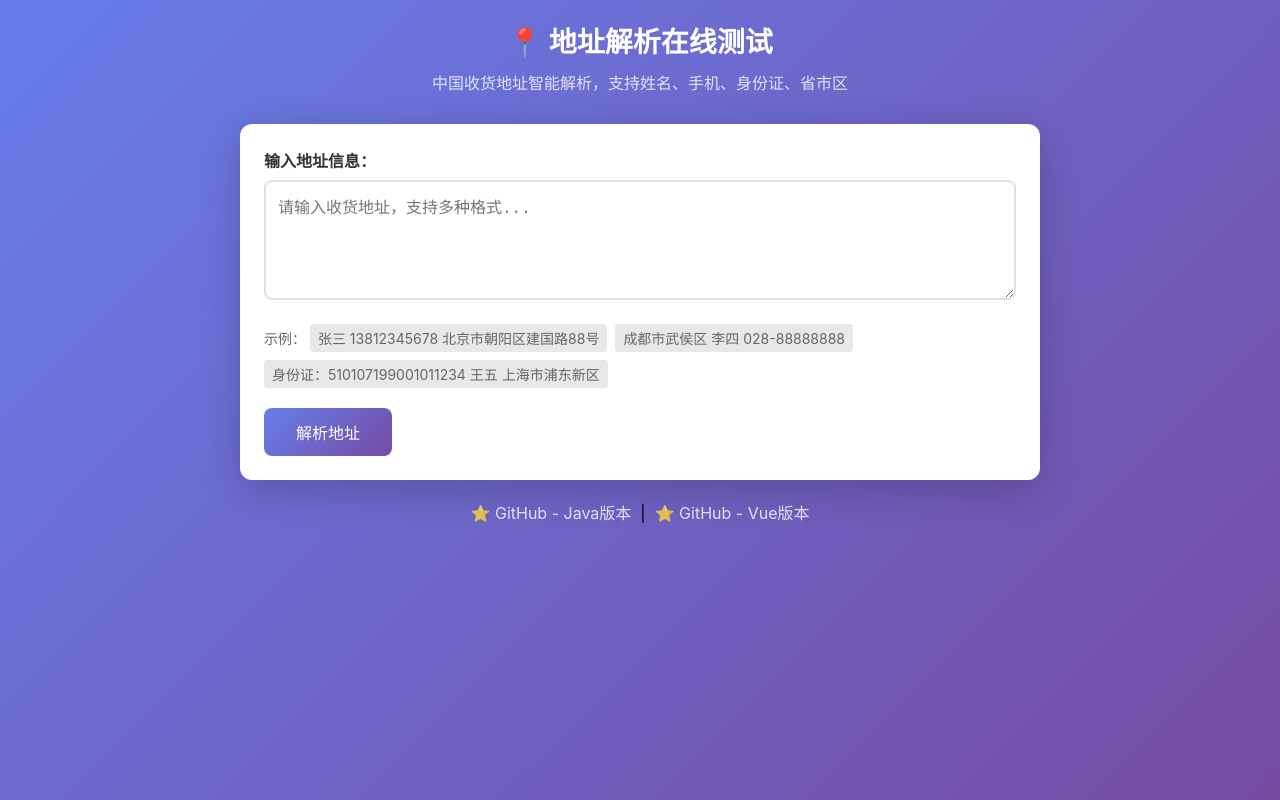
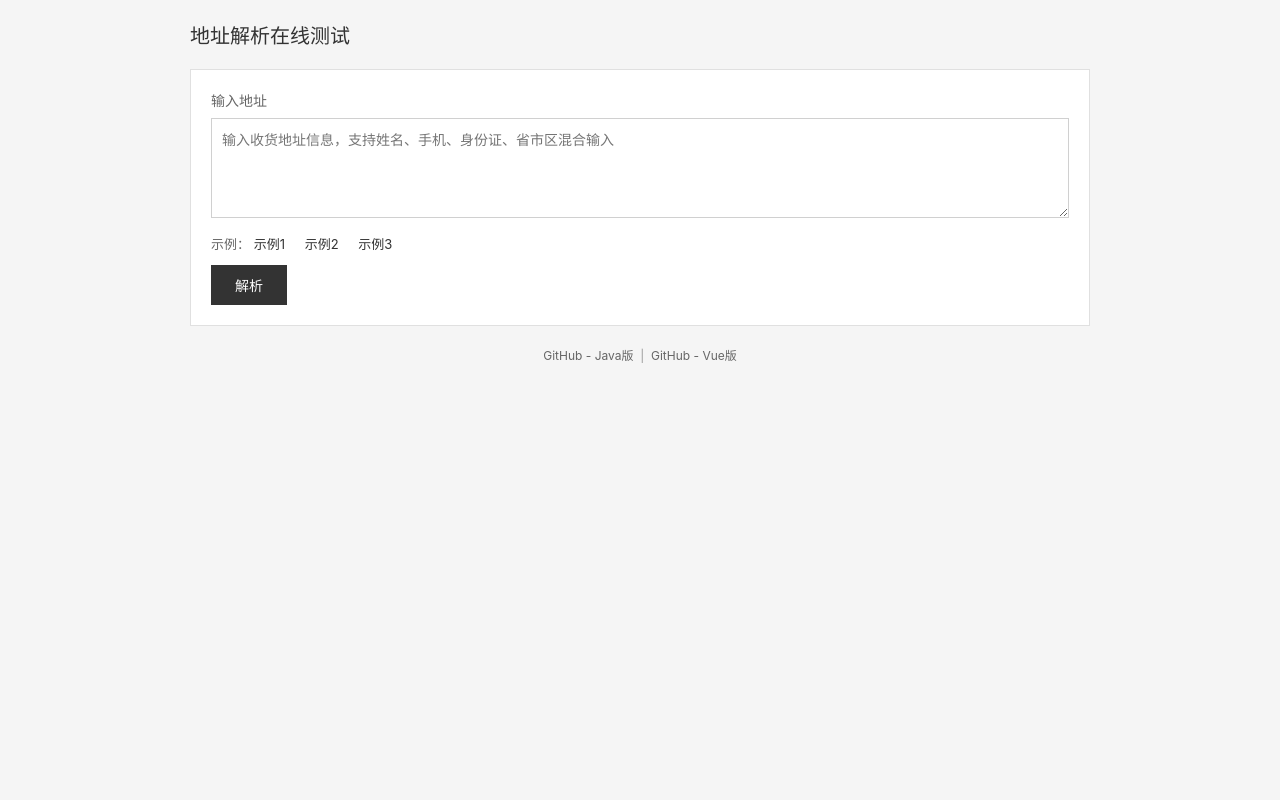
Before and after one commit to Lqiuqiuzi/address-parse-vue, a website: page docs/index.html in a window 1280 px wide. Drawn offline with Linux system fonts and the light colour scheme.

Commit message:
Update demo style

```diff
--- a/docs/index.html
+++ b/docs/index.html
@@ -3,154 +3,106 @@
 <head>
     <meta charset="UTF-8">
     <meta name="viewport" content="width=device-width, initial-scale=1.0">
-    <title>地址解析在线测试 - Address Parse</title>
+    <title>地址解析在线测试</title>
     <style>
         * { box-sizing: border-box; margin: 0; padding: 0; }
         body {
             font-family: -apple-system, BlinkMacSystemFont, 'Segoe UI', Roboto, sans-serif;
-            background: linear-gradient(135deg, #667eea 0%, #764ba2 100%);
-            min-height: 100vh;
+            background: #f5f5f5;
             padding: 20px;
-        }
-        .container {
-            max-width: 800px;
-            margin: 0 auto;
-        }
-        h1 {
-            color: white;
-            text-align: center;
-            margin-bottom: 10px;
-            font-size: 28px;
-        }
-        .subtitle {
-            color: rgba(255,255,255,0.8);
-            text-align: center;
-            margin-bottom: 30px;
-        }
-        .card {
-            background: white;
-            border-radius: 12px;
-            padding: 24px;
-            box-shadow: 0 10px 40px rgba(0,0,0,0.2);
-        }
-        label {
-            display: block;
-            font-weight: 600;
-            margin-bottom: 8px;
             color: #333;
         }
+        .container { max-width: 900px; margin: 0 auto; }
+        h1 { font-size: 20px; margin-bottom: 20px; font-weight: 500; }
+        .card {
+            background: #fff;
+            border: 1px solid #e0e0e0;
+            padding: 20px;
+            margin-bottom: 20px;
+        }
+        label { display: block; font-size: 14px; color: #666; margin-bottom: 8px; }
         textarea {
             width: 100%;
-            height: 120px;
+            height: 100px;
+            padding: 10px;
+            border: 1px solid #d0d0d0;
+            font-size: 14px;
+            resize: vertical;
+        }
+        textarea:focus { outline: none; border-color: #999; }
+        .btn {
+            background: #333;
+            color: #fff;
+            border: none;
+            padding: 10px 24px;
+            font-size: 14px;
+            cursor: pointer;
+            margin-top: 12px;
+        }
+        .btn:hover { background: #555; }
+        .result { display: none; }
+        .result.show { display: block; }
+        .result-title { font-size: 14px; color: #666; margin-bottom: 12px; }
+        table { width: 100%; border-collapse: collapse; font-size: 14px; }
+        th, td { padding: 12px; text-align: left; border-bottom: 1px solid #eee; }
+        th { width: 120px; color: #666; font-weight: normal; background: #fafafa; }
+        td { color: #333; }
+        .code { color: #999; font-size: 12px; margin-left: 8px; }
+        .json-box {
+            background: #f8f8f8;
+            border: 1px solid #e0e0e0;
             padding: 12px;
-            border: 2px solid #e0e0e0;
-            border-radius: 8px;
-            font-size: 16px;
-            resize: vertical;
-            transition: border-color 0.3s;
+            font-family: monospace;
+            font-size: 12px;
+            white-space: pre-wrap;
+            word-break: break-all;
+            margin-top: 16px;
+            max-height: 300px;
+            overflow: auto;
         }
-        textarea:focus {
-            outline: none;
-            border-color: #667eea;
-        }
-        .btn {
-            background: linear-gradient(135deg, #667eea 0%, #764ba2 100%);
-            color: white;
-            border: none;
-            padding: 12px 32px;
-            font-size: 16px;
-            border-radius: 8px;
-            cursor: pointer;
-            margin-top: 16px;
-            transition: transform 0.2s, box-shadow 0.2s;
-        }
-        .btn:hover {
-            transform: translateY(-2px);
-            box-shadow: 0 4px 12px rgba(102, 126, 234, 0.4);
-        }
-        .result {
-            margin-top: 24px;
-            padding: 20px;
-            background: #f8f9fa;
-            border-radius: 8px;
-            display: none;
-        }
-        .result.show { display: block; }
-        .result-item {
-            display: flex;
-            padding: 10px 0;
-            border-bottom: 1px solid #e0e0e0;
-        }
-        .result-item:last-child { border-bottom: none; }
-        .result-label {
-            width: 100px;
-            color: #666;
-            flex-shrink: 0;
-        }
-        .result-value {
-            color: #333;
-            font-weight: 500;
-        }
-        .examples {
-            margin-top: 16px;
-            font-size: 14px;
-            color: #666;
-        }
-        .examples span {
-            display: inline-block;
-            background: #e8e8e8;
-            padding: 4px 8px;
-            border-radius: 4px;
-            margin: 4px 4px 4px 0;
-            cursor: pointer;
-        }
-        .examples span:hover { background: #d0d0d0; }
-        .github {
-            text-align: center;
-            margin-top: 20px;
-        }
-        .github a {
-            color: white;
-            text-decoration: none;
-            opacity: 0.8;
-        }
-        .github a:hover { opacity: 1; }
+        .examples { margin-top: 12px; font-size: 13px; color: #666; }
+        .examples a { color: #333; cursor: pointer; margin-right: 16px; }
+        .examples a:hover { text-decoration: underline; }
+        .footer { text-align: center; margin-top: 20px; font-size: 12px; color: #999; }
+        .footer a { color: #666; text-decoration: none; }
     </style>
 </head>
 <body>
     <div class="container">
-        <h1>📍 地址解析在线测试</h1>
-        <p class="subtitle">中国收货地址智能解析，支持姓名、手机、身份证、省市区</p>
+        <h1>地址解析在线测试</h1>
 
         <div class="card">
-            <label>输入地址信息：</label>
-            <textarea id="input" placeholder="请输入收货地址，支持多种格式..."></textarea>
-
+            <label>输入地址</label>
+            <textarea id="input" placeholder="输入收货地址信息，支持姓名、手机、身份证、省市区混合输入"></textarea>
             <div class="examples">
                 示例：
-                <span onclick="setExample(1)">张三 13812345678 北京市朝阳区建国路88号</span>
-                <span onclick="setExample(2)">成都市武侯区 李四 028-88888888</span>
-                <span onclick="setExample(3)">身份证：510107199001011234 王五 上海市浦东新区</span>
+                <a onclick="setExample(1)">示例1</a>
+                <a onclick="setExample(2)">示例2</a>
+                <a onclick="setExample(3)">示例3</a>
             </div>
-
-            <button class="btn" onclick="parseAddress()">解析地址</button>
-
-            <div class="result" id="result">
-                <div class="result-item"><span class="result-label">姓名</span><span class="result-value" id="r-name">-</span></div>
-                <div class="result-item"><span class="result-label">手机号</span><span class="result-value" id="r-mobile">-</span></div>
-                <div class="result-item"><span class="result-label">身份证</span><span class="result-value" id="r-idcard">-</span></div>
-                <div class="result-item"><span class="result-label">邮编</span><span class="result-value" id="r-zip">-</span></div>
-                <div class="result-item"><span class="result-label">省份</span><span class="result-value" id="r-province">-</span></div>
-                <div class="result-item"><span class="result-label">城市</span><span class="result-value" id="r-city">-</span></div>
-                <div class="result-item"><span class="result-label">区县</span><span class="result-value" id="r-district">-</span></div>
-                <div class="result-item"><span class="result-label">详细地址</span><span class="result-value" id="r-address">-</span></div>
-            </div>
+            <button class="btn" onclick="parseAddress()">解析</button>
         </div>
 
-        <div class="github">
-            <a href="https://github.com/Lqiuqiuzi/address-parse-java" target="_blank">⭐ GitHub - Java版本</a>
+        <div class="card result" id="result">
+            <div class="result-title">解析结果</div>
+            <table>
+                <tr><th>姓名</th><td id="r-name">-</td></tr>
+                <tr><th>手机号</th><td id="r-mobile">-</td></tr>
+                <tr><th>身份证号</th><td id="r-idcard">-</td></tr>
+                <tr><th>邮编</th><td id="r-zip">-</td></tr>
+                <tr><th>省份</th><td id="r-province">-</td></tr>
+                <tr><th>城市</th><td id="r-city">-</td></tr>
+                <tr><th>区县</th><td id="r-district">-</td></tr>
+                <tr><th>详细地址</th><td id="r-address">-</td></tr>
+            </table>
+            <div class="result-title" style="margin-top:20px;">JSON 返回</div>
+            <div class="json-box" id="r-json"></div>
+        </div>
+
+        <div class="footer">
+            <a href="https://github.com/Lqiuqiuzi/address-parse-java" target="_blank">GitHub - Java版</a>
             &nbsp;|&nbsp;
-            <a href="https://github.com/Lqiuqiuzi/address-parse-vue" target="_blank">⭐ GitHub - Vue版本</a>
+            <a href="https://github.com/Lqiuqiuzi/address-parse-vue" target="_blank">GitHub - Vue版</a>
         </div>
     </div>
 
@@ -159,8 +111,8 @@
         const examples = [
             '',
             '张三 13812345678 北京市朝阳区建国路88号 100022',
-            '成都市武侯区天府大道100号 李四 028-88888888',
-            '身份证：510107199001011234 王五 13900001111 上海市浦东新区世纪大道1号'
+            '浙江省杭州市滨江区滨江三号小区7号楼1单元2602 张文永 15942528230 身份证610404196602151083',
+            '王五，13900001111，上海市浦东新区世纪大道1号'
         ];
 
         function setExample(n) {
@@ -169,10 +121,7 @@
 
         function parseAddress() {
             const input = document.getElementById('input').value;
-            if (!input.trim()) {
-                alert('请输入地址信息');
-                return;
-            }
+            if (!input.trim()) { alert('请输入地址'); return; }
 
             const result = AddressParse.parse(input);
 
@@ -180,11 +129,21 @@
             document.getElementById('r-mobile').textContent = result.mobile || '-';
             document.getElementById('r-idcard').textContent = result.idCard || '-';
             document.getElementById('r-zip').textContent = result.zipCode || '-';
-            document.getElementById('r-province').textContent = result.province?.name || '-';
-            document.getElementById('r-city').textContent = result.city?.name || '-';
-            document.getElementById('r-district').textContent = result.district?.name || '-';
+
+            const prov = result.province;
+            document.getElementById('r-province').innerHTML = prov?.name
+                ? prov.name + '<span class="code">(' + prov.code + ')</span>' : '-';
+
+            const city = result.city;
+            document.getElementById('r-city').innerHTML = city?.name
+                ? city.name + '<span class="code">(' + city.code + ')</span>' : '-';
+
+            const dist = result.district;
+            document.getElementById('r-district').innerHTML = dist?.name
+                ? dist.name + '<span class="code">(' + dist.code + ')</span>' : '-';
+
             document.getElementById('r-address').textContent = result.formattedAddress || '-';
-
+            document.getElementById('r-json').textContent = JSON.stringify(result, null, 2);
             document.getElementById('result').classList.add('show');
         }
     </script>
```
